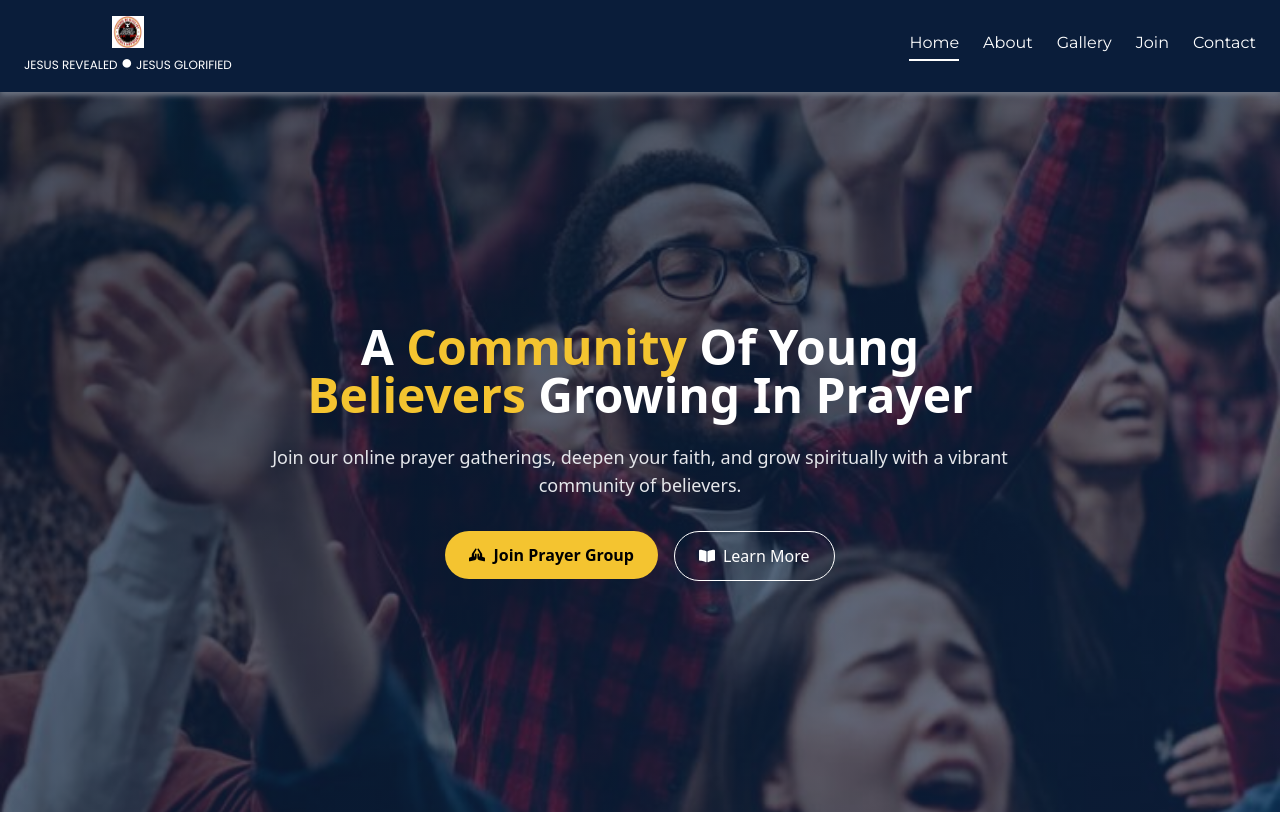
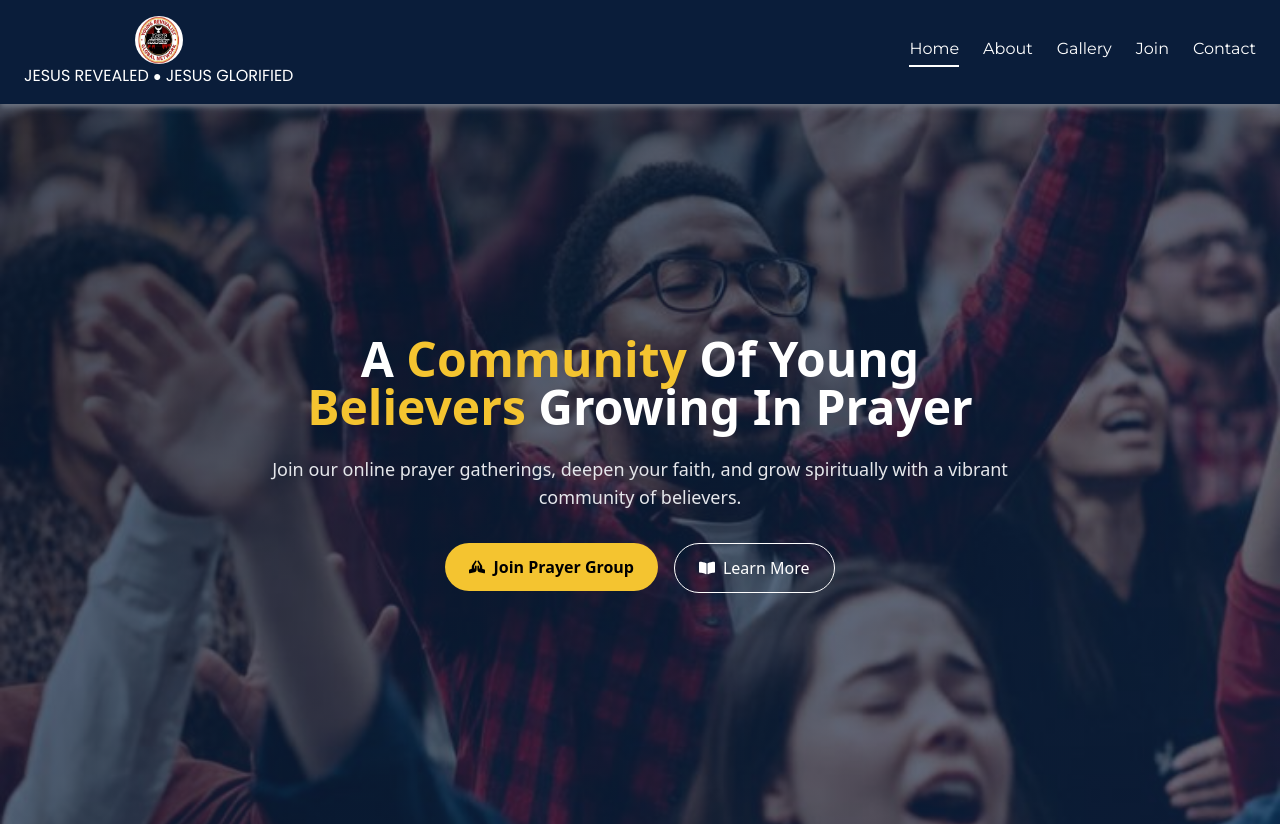
Before and after one commit to Daniella-fejiro/young-revivalist-global-network, a React (Vite) app: page / in a window 1280 px wide. Shown: the top 825 px of the page. Built offline with nearby package versions, Linux system fonts and the light colour scheme.

Commit message:
updated header

```diff
--- a/src/components/Header.jsx
+++ b/src/components/Header.jsx
@@ -16,9 +16,9 @@ export default function Header() {
         <header className="flex justify-between items-center px-6 py-4 bg-[#0a1d3a] text-white relative shadow-md shadow-gray-500 font-poppins fixed">
 
         <div className="flex flex-col items-center">
-            <img src={yrgnLogo} alt="logo" className="w-8 h-8" rounded-full/>
-            <p className="text-[12px] text-center">
-            JESUS REVEALED <span className="text-xl">●</span> JESUS GLORIFIED
+            <img src={yrgnLogo} alt="logo" className="w-12 h-12 rounded-full"/>
+            <p className="text-[10px] sm:text-[16px] text-center">
+            JESUS REVEALED <span className="text-sm">●</span> JESUS GLORIFIED
             </p>
         </div>
 
```
